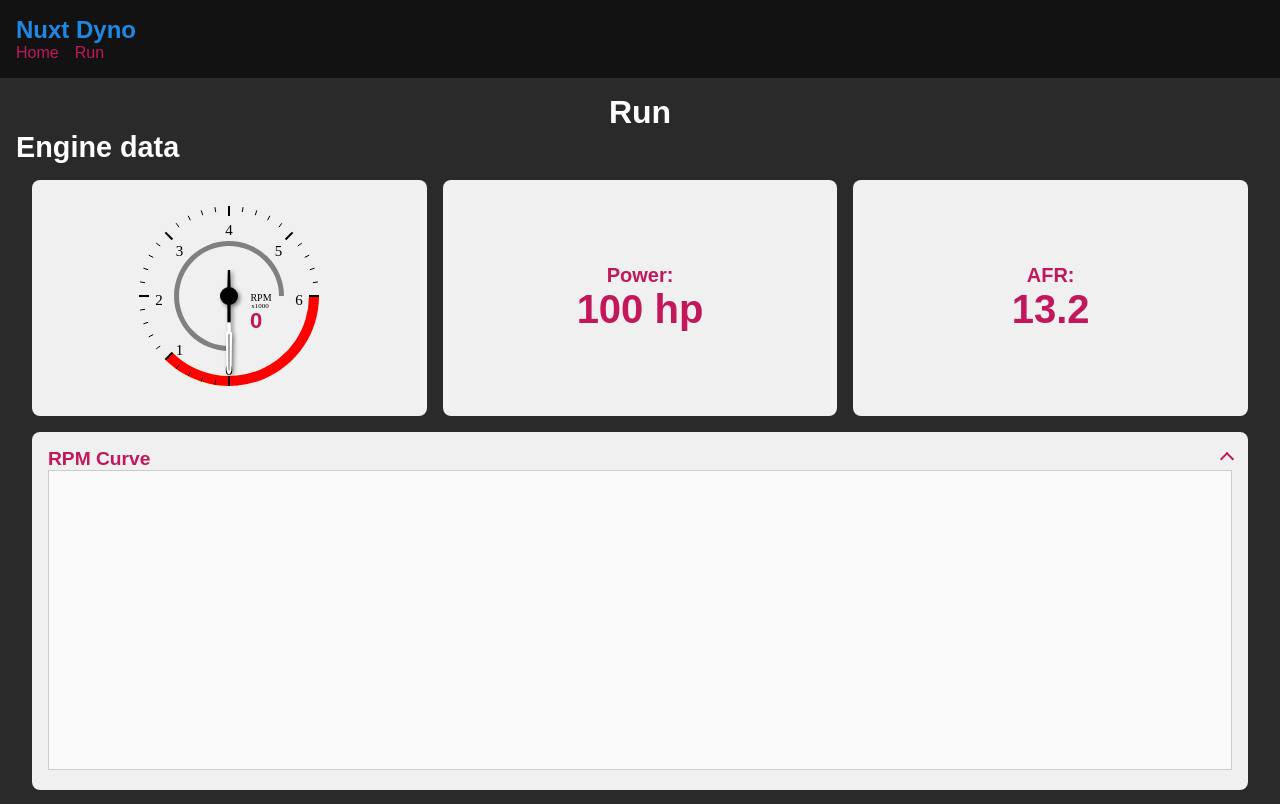
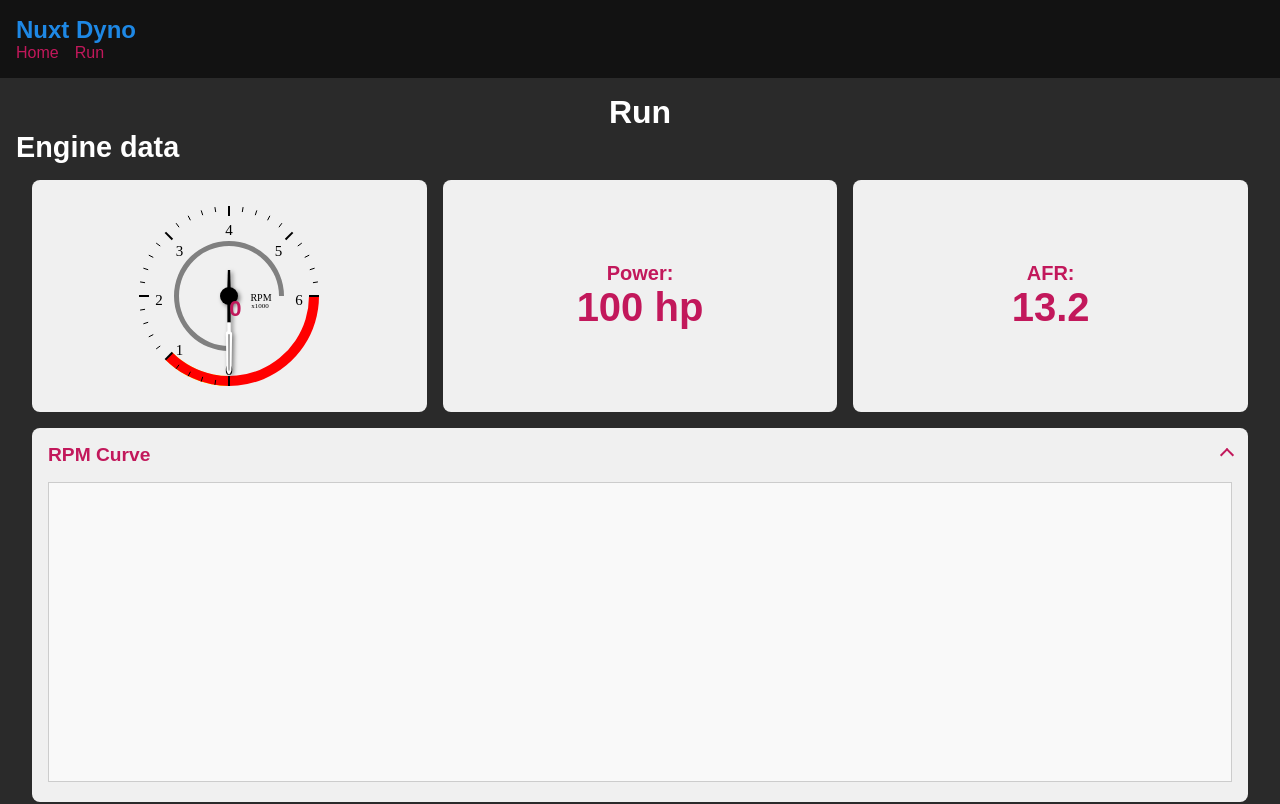
Before and after one commit to rbenzazon/nuxt-dyno, a Nuxt app in the folder nuxt-app/: page /run in a window 1280 px wide. Shown: the top 804 px of the page. Built offline with nearby package versions, Linux system fonts and the light colour scheme; no server answers; a web font is replaced by a local one.

Commit message:
feature(RpmDial): sets rpm text value position

```diff
--- a/nuxt-app/app/components/DynoRunData.vue
+++ b/nuxt-app/app/components/DynoRunData.vue
@@ -2,7 +2,7 @@
 	<h2>Engine data</h2>
 	<div class="layout">
 		<div class="item">
-			<RpmRun :rpm="rpm" :max="maxRpm" />
+			<RpmDial :rpm="rpm" :max="maxRpm" />
 		</div>
 		<div class="item">
 			<PowerRun :power="100" />
@@ -53,8 +53,6 @@ const rpmPoints = computed(() => {
 });
 
 function toggleCollapse(event: Event) {
-	console.log('toggle');
-
 	const h3 = event.currentTarget as HTMLElement;
 	h3.classList.toggle('collapsed');
 	h3.parentElement?.classList.toggle('collapsed');
@@ -91,6 +89,11 @@ function toggleCollapse(event: Event) {
 h3 {
 	text-align: left;
 	cursor: pointer;
+	margin-bottom: 1rem;
+	user-select: none;
+}
+h3.collapsed {
+	margin-bottom: 0;
 }
 /* collapse arrow on the right of h3 */
 h3::after {
--- a/nuxt-app/app/components/RpmRun.vue
+++ b/nuxt-app/app/components/RpmDial.vue
@@ -1,7 +1,9 @@
 <template>
-	<RpmDialNeedle :angle="angle" />
-	<svg ref="svgRef" width="200" height="200"></svg>
-	<span>{{ rpm }}</span>
+	<div id="rpm">
+		<RpmDialNeedle :angle="angle" />
+		<svg ref="svgRef" width="200" height="200"></svg>
+		<span>{{ rpm }}</span>
+	</div>
 </template>
 
 <script lang="ts" setup>
@@ -175,17 +177,27 @@ watch(
 </script>
 
 <style scoped>
+#rpm {
+	position: relative;
+	width: 200px;
+	height: 200px;
+	text-align: center;
+	margin: 0 auto;
+}
+
 #needle {
 	position: absolute;
 	/* drop shadow */
 	filter: drop-shadow(2px 2px 2px rgba(0, 0, 0, 0.5));
 }
+
 span {
+	/* make the span position identical to the svg center */
+	position: absolute;
+	left: 100px;
+	top: 100px;
 	font-weight: bold;
 	font-size: 22px;
 	color: #333;
-	position: absolute;
-	left: 250px;
-	top: 308px;
 }
 </style>
```
